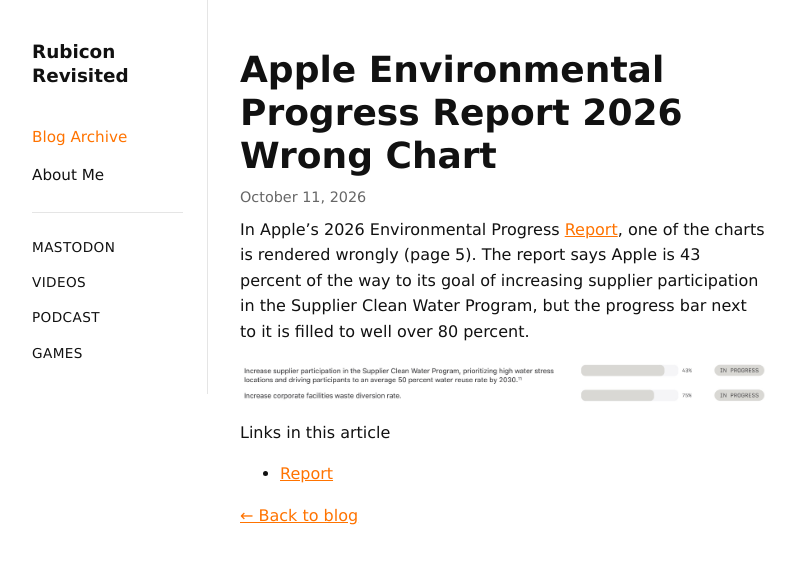
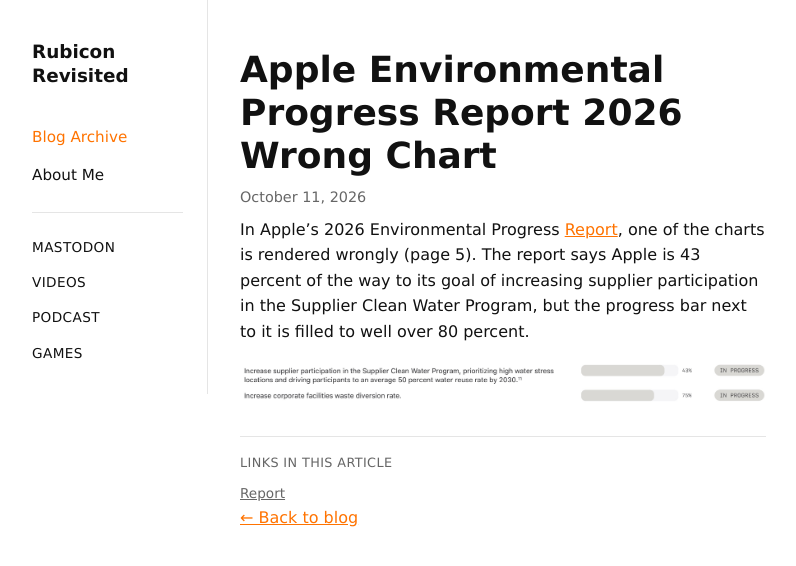
Before and after one commit to StepanJiri/stepankarasek.github.io, a Jekyll site: the page built from _posts/2026-10-11-Apple Environmental Progress Report 2026 Wrong Chart.md, in a window 1280 px wide. Shown: the top 566 px of the page, without its empty margins (152-948 px from the left). Built offline with Jekyll 4.4.1, drawn with Linux system fonts in a browser that asks for light colours.

Commit message:
Update style.css

```diff
--- a/assets/css/style.css
+++ b/assets/css/style.css
@@ -250,6 +250,39 @@ font-size: 0.9rem;
 margin: 0.75rem 0 1.5rem;
 }
 
+.post-links {
+margin-top: 2rem;
+padding-top: 1rem;
+border-top: 1px solid var(--border);
+}
+
+.post-links-label {
+font-size: 0.8rem;
+color: var(--muted);
+text-transform: uppercase;
+letter-spacing: 0.03em;
+margin: 0 0 0.4rem 0;
+}
+
+.post-links-list {
+list-style: none;
+padding: 0;
+margin: 0;
+display: flex;
+flex-direction: column;
+gap: 0.3rem;
+}
+
+.post-links-list a {
+font-size: 0.85rem;
+color: var(--muted);
+text-decoration: underline;
+}
+
+.post-links-list a:hover {
+color: var(--accent);
+}
+
 /* ---------- Blog listing (card grid, if still used anywhere) ---------- */
 .post-list {
 display: grid;
```
